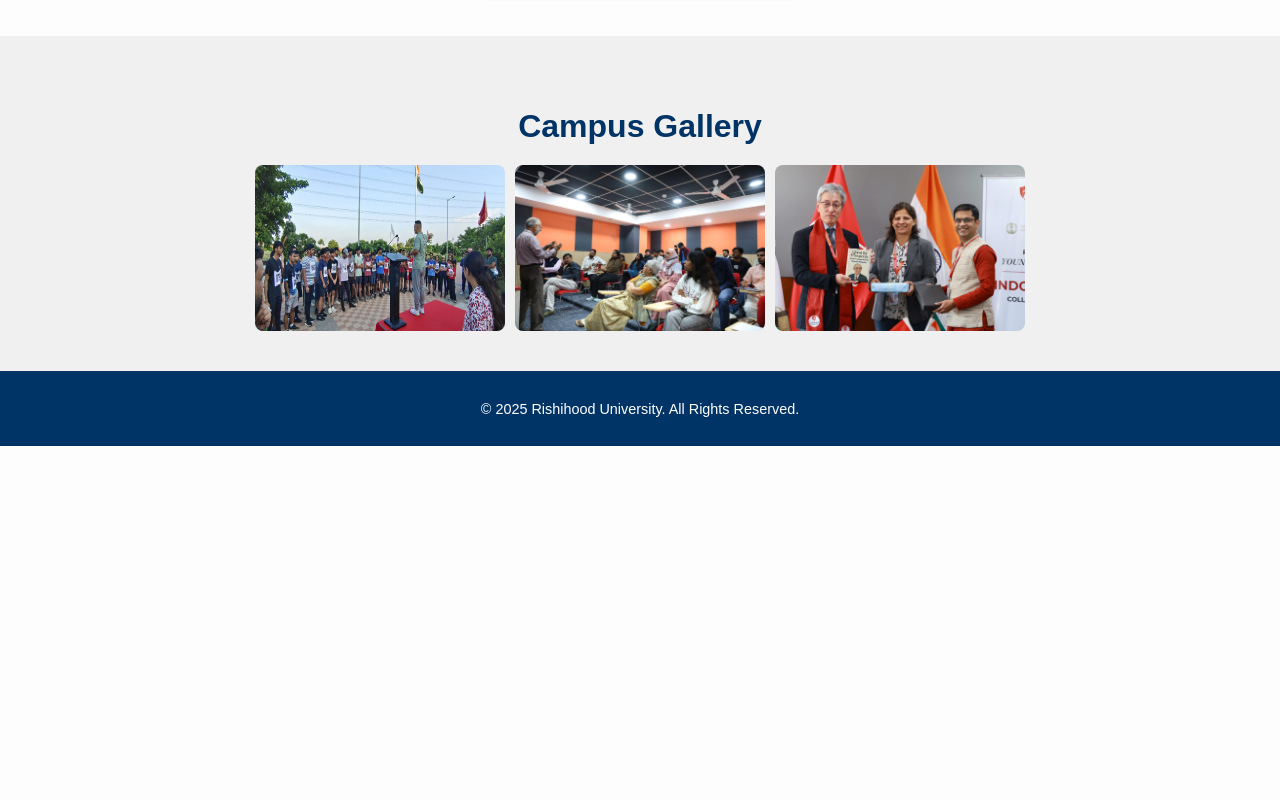
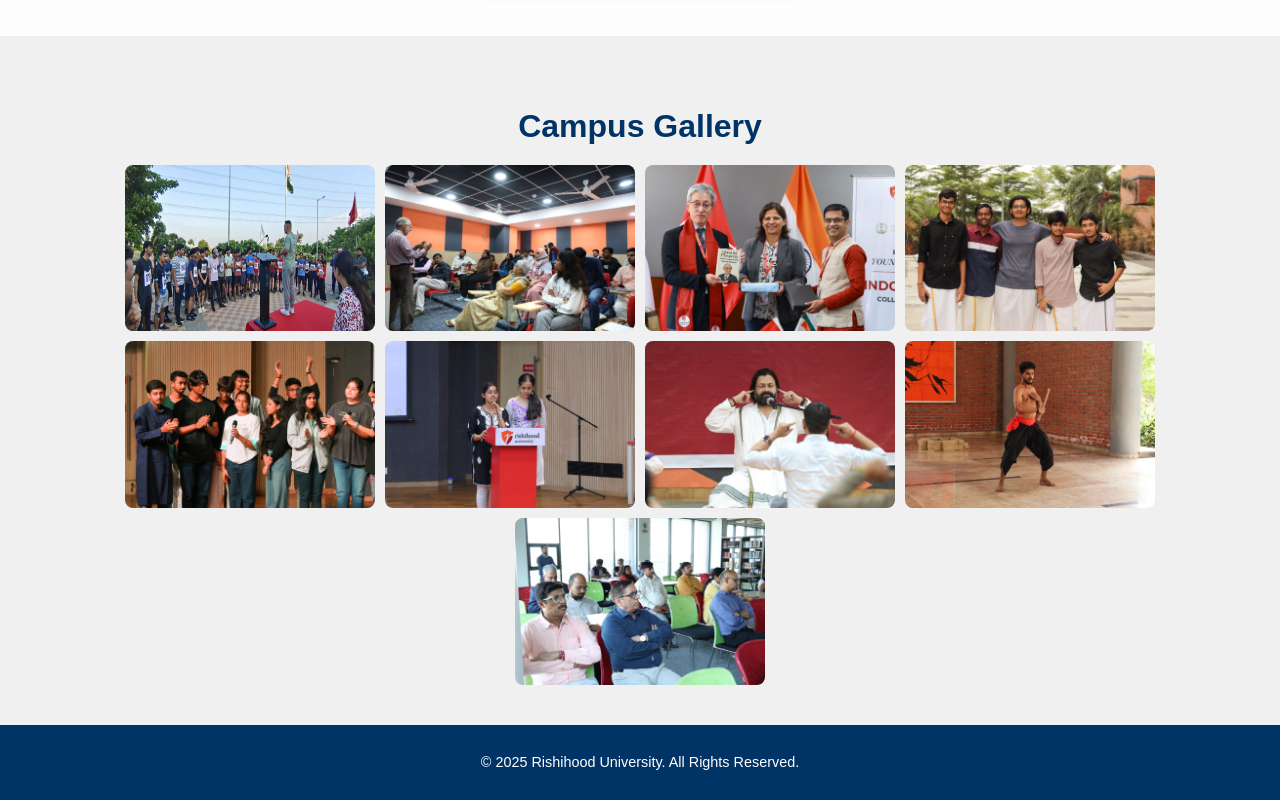
Before and after one commit to sankalpmtellur/Rishihood_Website, a plain HTML site: page Campus/campus.html in a window 1280 px wide. Shown: the part 1205-2005 px from the top of the page. Before the commit the page ends 1651 px from the top, so only its background shows below. Drawn offline with Linux system fonts and the light colour scheme.

Commit message:
Updated Campus

```diff
--- a/Campus/campus.html
+++ b/Campus/campus.html
@@ -59,6 +59,12 @@
             <img src="campus1.png" alt="Campus Image 1">
             <img src="campus2.png" alt="Campus Image 2">
             <img src="campus3.png" alt="Campus Image 3">
+            <img src="campus4.png" alt="Campus Image 4">
+            <img src="campus5.png" alt="Campus Image 5">
+            <img src="campus6.png" alt="Campus Image 6">
+            <img src="campus7.png" alt="Campus Image 7">
+            <img src="campus8.png" alt="Campus Image 8">
+            <img src="campus9.png" alt="Campus Image 9">
         </div>
     </section>
 
```
Also changed, not shown: Campus/campus4.png (added), Campus/campus5.png (added), Campus/campus6.png (added), Campus/campus7.png (added), Campus/campus8.png (added), Campus/campus9.png (added), 1 other file.
